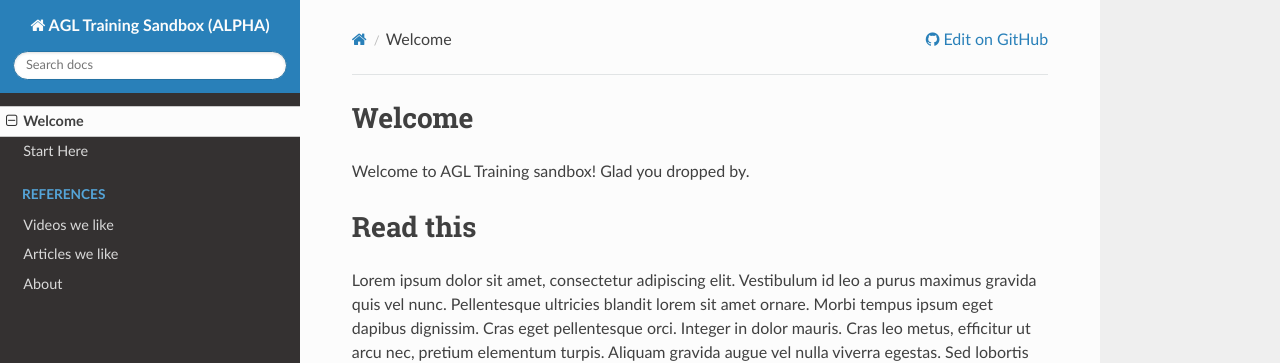
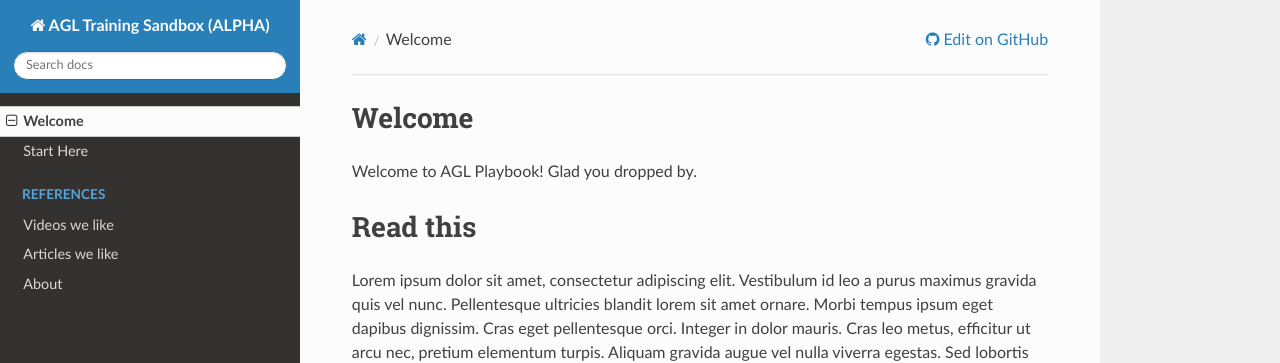
Before and after one commit to batgne/agileDocs, an MkDocs documentation site: the page built from docs/index.md, in a window 1280 px wide. Shown: the top 363 px of the page. Built offline with MkDocs 1.6.1, drawn with Linux system fonts in a browser that asks for light colours; nearby versions of some CDN libraries.

Commit message:
Update index.md

```diff
--- a/docs/index.md
+++ b/docs/index.md
@@ -1,6 +1,6 @@
 # Welcome
 
-Welcome to AGL Training sandbox!
+Welcome to AGL Playbook!
 Glad you dropped by.
 
 # Read this
```
